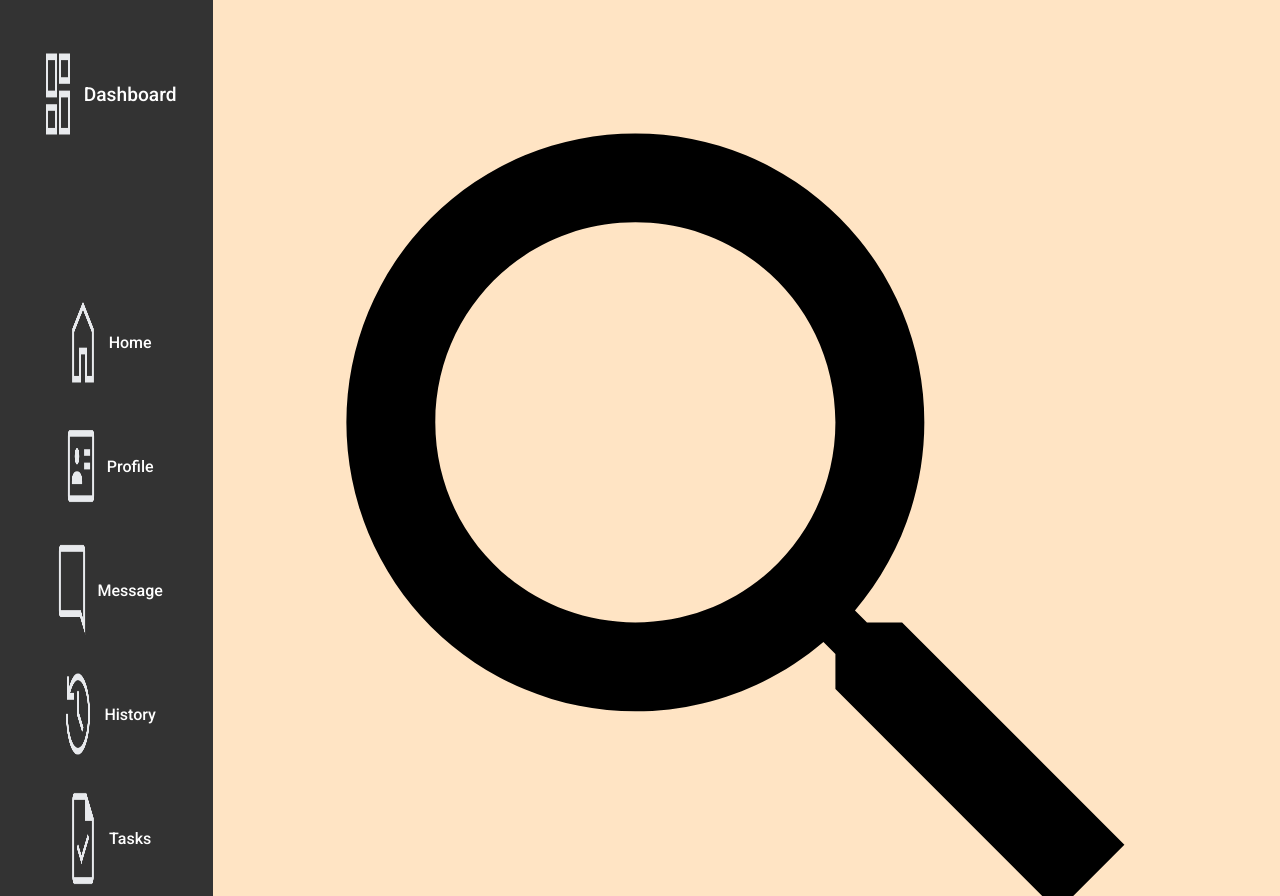
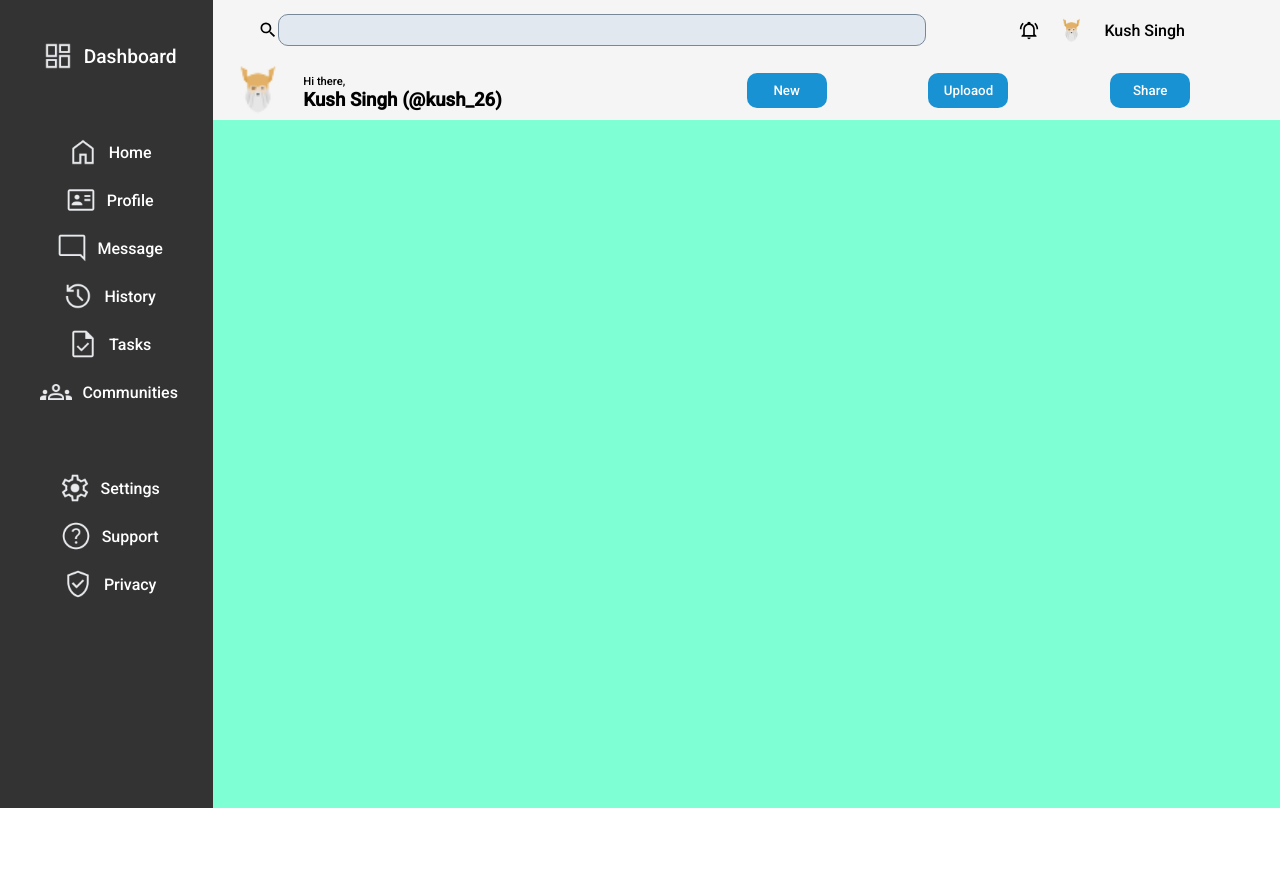
Before and after one commit to Kush-Singh-26/dashboard, a plain HTML site: page index.html in a window 1280 px wide. Shown: the top 896 px of the page. After the commit the page ends 808 px from the top, so only its background shows below. Drawn offline with Linux system fonts and the light colour scheme.

Commit message:
complted header

```diff
--- a/index.html
+++ b/index.html
@@ -9,6 +9,7 @@
     <link rel="preconnect" href="https://fonts.googleapis.com">
     <link rel="preconnect" href="https://fonts.gstatic.com" crossorigin>
     <link href="https://fonts.googleapis.com/css2?family=Roboto:wght@500&display=swap" rel="stylesheet">
+    <link rel="icon" type="image/x-icon" href="./images/dashboard.png">
 </head>
 
 <body>
@@ -84,17 +85,38 @@
     </aside>
     <header>
         <div class="header-upper">
-            <img class="header-image svg-image" src="./images/magnify.svg" alt="">
+            <div class="upper-left">
+                <img class="header-image svg-image search" src="./images/magnify.svg" alt="">
+                <input type="text">
+
+            </div>
+            <div class="upper-right">
+                <img class="svg-image" src="./images/bell-ring-outline.svg" alt="">
+                <img class="odin" src="./images/favicon-32x32.png" alt="">
+                <div class="right-text">
+                    Kush Singh
+                </div>
+            </div>
         </div>
 
         <div class="header-lower">
-
+            <div class="lower-left">
+                <img class="lower-image" src="./images/favicon-32x32.png" alt="">
+                <div class="lower-text">
+                    <span>Hi there,</span>
+                    <h3 class="text-bold">Kush Singh (@kush_26)</h3>
+                </div>
+            </div>
+            <div class="lower-right">
+                <button class="header-button">New</button>
+                <button class="header-button">Uploaod</button>
+                <button class="header-button">Share</button>
+            </div>
         </div>
     </header>
 
     <main>
-        Lorem ipsum dolor sit amet consectetur adipisicing elit. Ut molestiae illum cum voluptatum! Nam molestias
-        ratione, ut ullam beatae necessitatibus ad vitae dignissimos fuga eveniet! A exercitationem id blanditiis ad!
+
     </main>
 
 </body>
--- a/style.css
+++ b/style.css
@@ -1,6 +1,9 @@
 * {
     margin: 0;
     padding: 0;
+    font-family: "Roboto", sans-serif;
+    font-weight: 500;
+    font-style: normal;
 }
 
 a{
@@ -58,13 +61,95 @@ aside {
 
 
 header {
-    background-color: bisque;
+    background-color: whitesmoke;
     display: grid;
     grid-template-rows: 1fr 1fr;
 }
 
 .svg-image{
+    width: 20px;
+    height: 20px;
+}
 
+.header-upper{
+    display: grid;
+    grid-template-columns: 2fr 1fr;
+}
+
+.odin{
+    height: 25px;
+    width: 25px;
+    background-color: whitesmoke;
+}
+
+.upper-left{
+    display: grid;
+    grid-template-columns: 1fr 10fr;
+    align-items: center;
+}
+
+.search{
+    justify-self: end;
+}
+
+.upper-right{
+    display: flex;
+    align-items: center;
+    justify-content: center;
+    gap: 20px;
+
+}
+
+.header-lower{
+    display: grid;
+    grid-template-columns: 1fr 1fr;
+    margin: 5px 20px 5px 20px;
+}
+
+.lower-left{
+    display: flex;
+    align-items: center;
+    justify-content: flex-start;
+    gap: 20px;
+    height: 50px;
+
+}
+
+span{
+    font-size: 0.7rem;
+}
+.text-bold{
+    font-weight: 600;
+}
+input{
+    min-width: 50px;
+    width: 100%;
+    height: 50%;
+    background-color: #e2e8f0;
+    border-radius: 10px;
+    border: 1px solid lightslategray;
+    justify-self: flex-start;
+}
+
+.lower-image{
+    height: 100%;
+    width: auto;
+}
+
+.lower-right{
+    display: grid;
+    align-items: center;
+    grid-template-columns: 1fr 1fr 1fr;
+    gap: 2rem;
+}
+
+.header-button{
+    border-radius: 10px;
+    height: 70%;
+    width:80px;
+    background-color: rgb(25, 146, 212);
+    color: white;
+    border: 0;
 }
 
 main {
```
